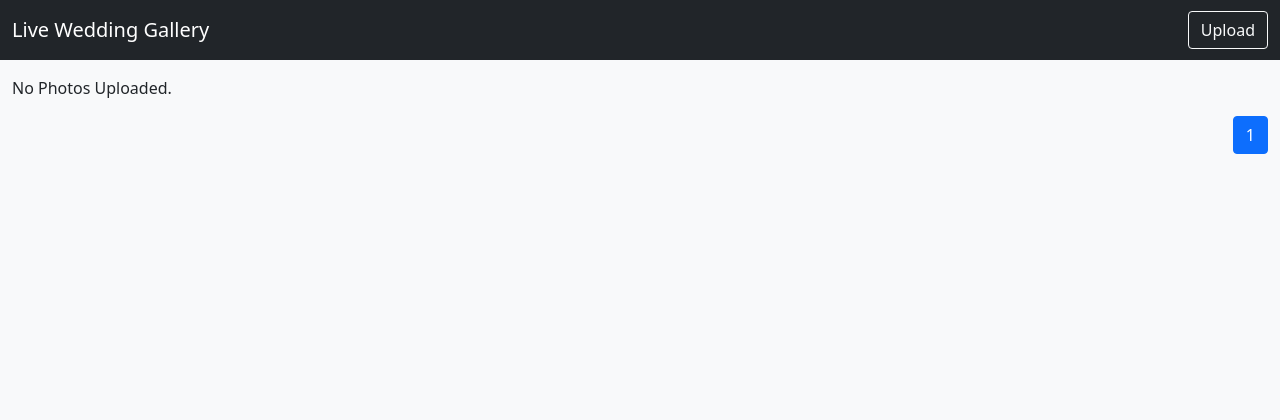
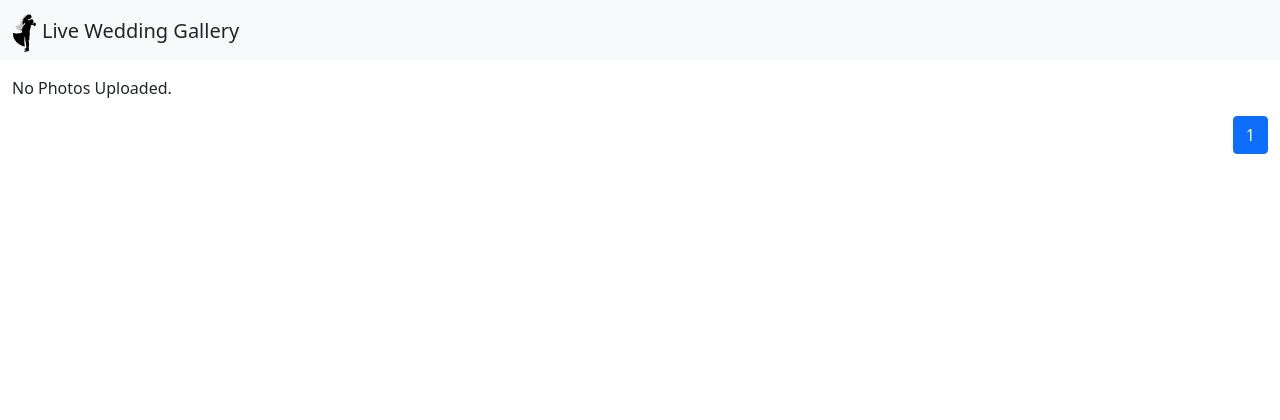
Before and after one commit to zmdavis15/wedding_gallery, a Django app: page / in a window 1280 px wide. Shown: the top 420 px of the page. Run offline with Django 4.2, Linux system fonts and the light colour scheme; data that the repository does not hold is empty; some libraries are stand-ins or nearby versions.

Commit message:
added svg but need to fix colors

```diff
--- a/layout/templates/layout/base.html
+++ b/layout/templates/layout/base.html
@@ -20,9 +20,12 @@
   <body>
     <header>
       <!-- top nav bar here -->
-      <nav class="navbar navbar-light bg-dark header">
+      <nav class="navbar navbar-light bg-light header">
         <div class="container-fluid">
-          <a class="navbar-brand text-white" href="{% url 'layout:index' %}">Live Wedding Gallery</a>
+          <a class="navbar-brand text-dark" href="{% url 'layout:index' %}">
+            <img src="{% static 'svg/bride_groom.svg' %}" alt="" style="height: 40px;">
+            Live Wedding Gallery
+          </a>
           <div class="d-flex">
             <button id="upload_photo_btn" class="btn btn-outline-light" type="button" name="button">Upload</button>
           </div>
--- a/layout/templates/layout/index.html
+++ b/layout/templates/layout/index.html
@@ -3,7 +3,7 @@
 {% block title %}Live Wedding - Ben and Lindsay{% endblock %}
 
 {% block content %}
-<div id="main_content" class="container-fluid bg-light pt-3">
+<div id="main_content" class="container-fluid pt-3">
   <div class="row">
     <!-- filter options -->
     <!-- <div class="">
```
Also changed, not shown: photos/static/photos/svg/bride_groom.svg (added).
